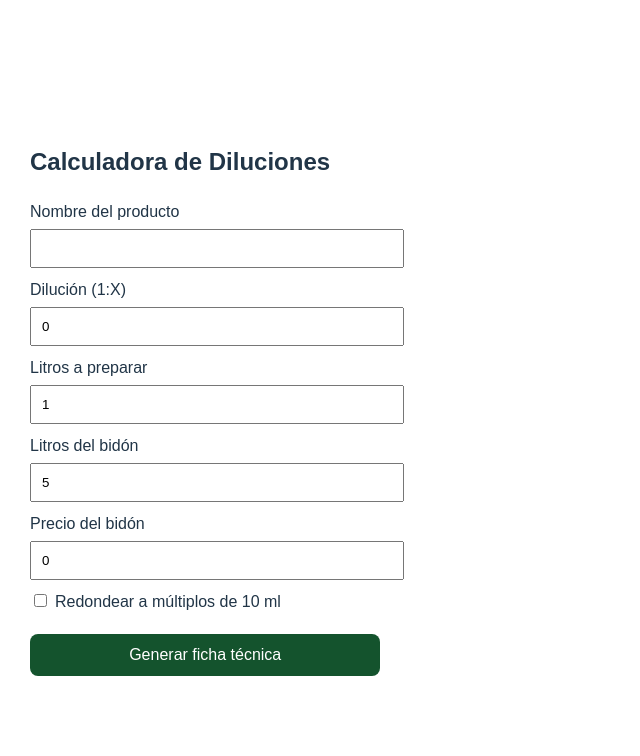
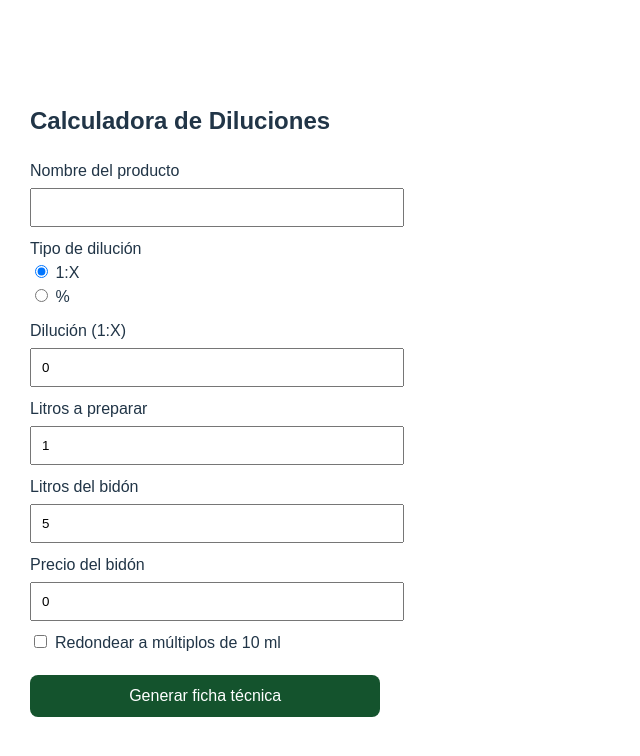
Before and after one commit to estanitkd-max/calculadora-diluciones, a React (Vite) app: page / in a window 1280 px wide. Shown: the top 756 px of the page, without its empty margins (0-640 px from the left). Built offline with nearby package versions, Linux system fonts and the light colour scheme.

Commit message:
Agrego opción dilución porcentaje

```diff
--- a/src/App.tsx
+++ b/src/App.tsx
@@ -2,6 +2,7 @@ import { useState } from "react";
 
 export default function App() {
   const [nombreProducto, setNombreProducto] = useState("");
+  const [modoDilucion, setModoDilucion] = useState<"proporcion" | "porcentaje">("proporcion");
   const [dilucion, setDilucion] = useState(0);
   const [litrosPreparar, setLitrosPreparar] = useState(1);
   const [litrosBidon, setLitrosBidon] = useState(5);
@@ -20,16 +21,23 @@ export default function App() {
     ctx.fillStyle = "#ffffff";
     ctx.fillRect(0, 0, canvas.width, canvas.height);
 
-    // Cálculos
-    const totalPartes = dilucion + 1;
+    let productoLitros = 0;
+    let aguaLitros = 0;
 
-    const productoLitros = litrosPreparar / totalPartes;
-    const aguaLitros = litrosPreparar - productoLitros;
+    // 🔥 LÓGICA SEGÚN MODO
+    if (modoDilucion === "proporcion") {
+      const totalPartes = dilucion + 1;
+      productoLitros = litrosPreparar / totalPartes;
+      aguaLitros = litrosPreparar - productoLitros;
+    } else {
+      productoLitros = litrosPreparar * (dilucion / 100);
+      aguaLitros = litrosPreparar - productoLitros;
+    }
 
     let productoMl = productoLitros * 1000;
     let aguaMl = aguaLitros * 1000;
 
-    // 🔥 Redondeo
+    // Redondeo
     if (redondear10ml) {
       productoMl = Math.round(productoMl / 10) * 10;
       aguaMl = Math.round(aguaMl / 10) * 10;
@@ -68,7 +76,12 @@ export default function App() {
         y += 40;
       }
 
-      ctx.fillText(`Dilución: 1:${dilucion}`, 50, y);
+      const textoDilucion =
+        modoDilucion === "proporcion"
+          ? `1:${dilucion}`
+          : `${dilucion}%`;
+
+      ctx.fillText(`Dilución: ${textoDilucion}`, 50, y);
       y += 40;
 
       ctx.fillText(`Preparación total: ${litrosPreparar} L`, 50, y);
@@ -110,8 +123,32 @@ export default function App() {
         />
       </div>
 
+      {/* 🔥 SELECTOR DE MODO */}
       <div style={{ marginBottom: 10 }}>
-        <label>Dilución (1:X)</label>
+        <label>Tipo de dilución</label><br />
+        <label>
+          <input
+            type="radio"
+            checked={modoDilucion === "proporcion"}
+            onChange={() => setModoDilucion("proporcion")}
+          /> 1:X
+        </label>
+        <br />
+        <label>
+          <input
+            type="radio"
+            checked={modoDilucion === "porcentaje"}
+            onChange={() => setModoDilucion("porcentaje")}
+          /> %
+        </label>
+      </div>
+
+      <div style={{ marginBottom: 10 }}>
+        <label>
+          {modoDilucion === "proporcion"
+            ? "Dilución (1:X)"
+            : "Porcentaje (%)"}
+        </label>
         <input
           type="number"
           value={dilucion}
@@ -150,7 +187,6 @@ export default function App() {
         />
       </div>
 
-      {/* 🔥 CHECKBOX NUEVO */}
       <div style={{ marginBottom: 20 }}>
         <label>
           <input
```
